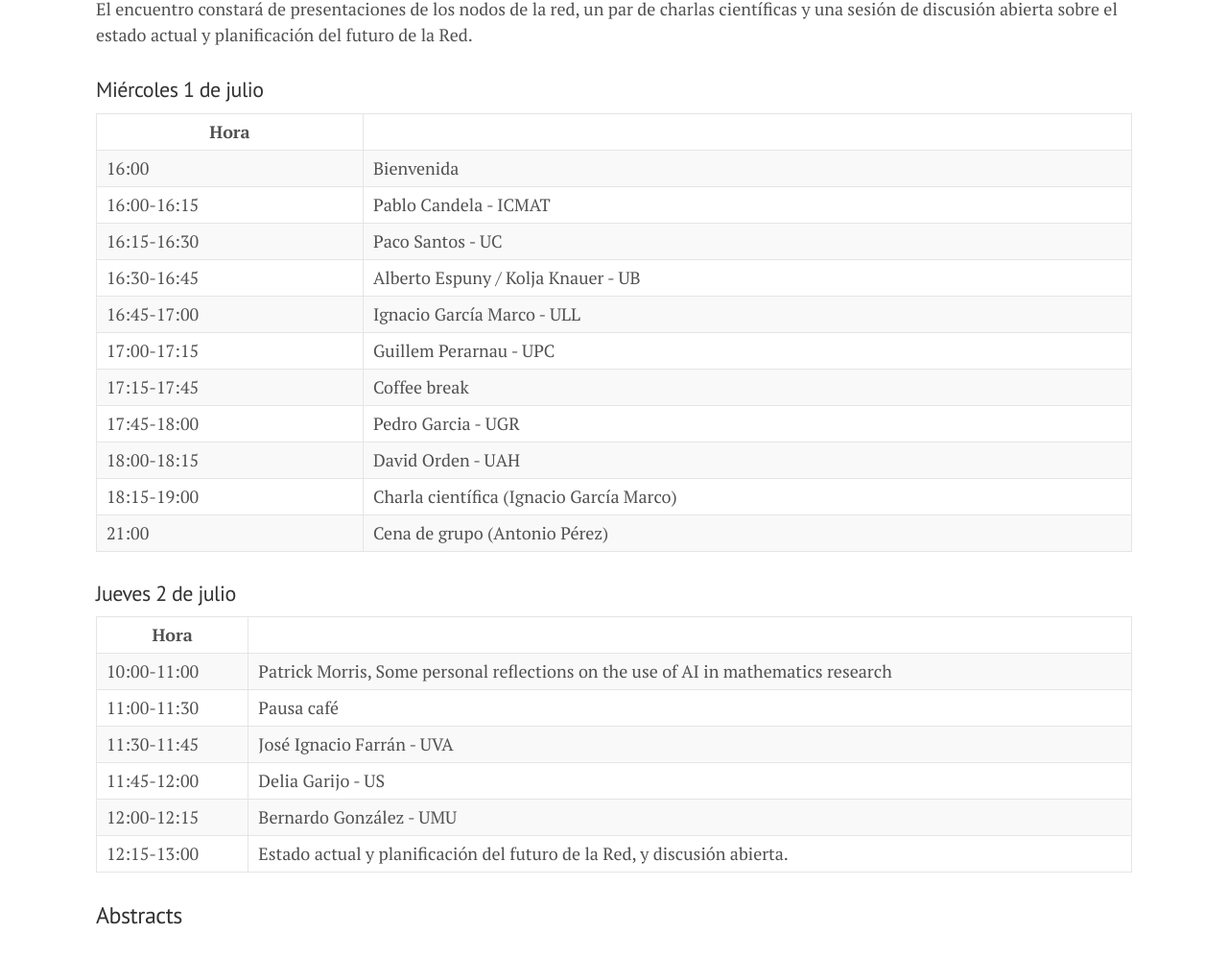
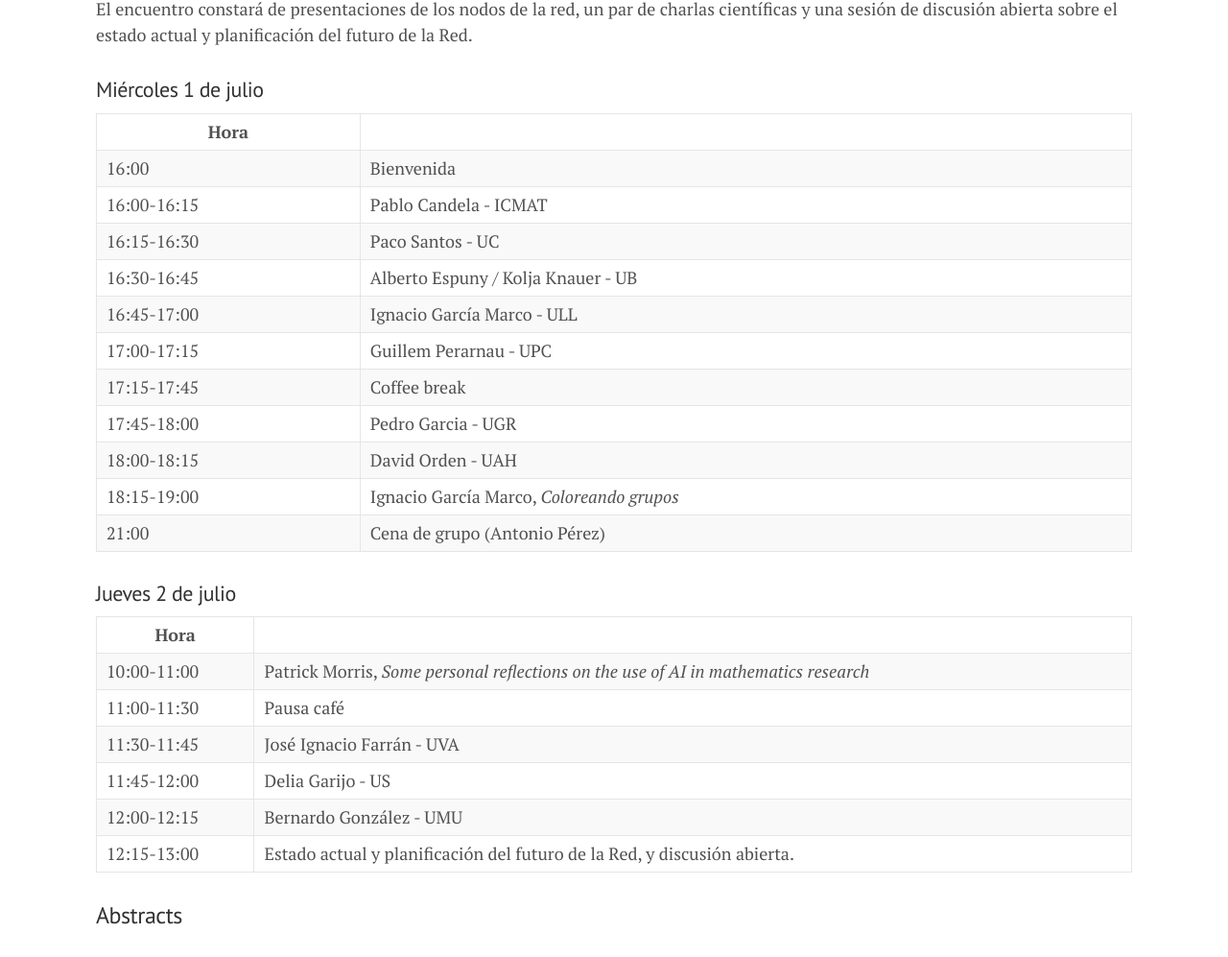
Before and after one commit to dam-network/dam-network.github.io, a Jekyll site: the page built from activities-dm/jornada-mad-2026/jornada-dma-2026.md, in a window 1280 px wide. Shown: the part 324-1321 px from the top of the page at 96% size. Built offline with Jekyll 4.4.1, drawn with Linux system fonts in a browser that asks for light colours.

Commit message:
Update jornada-dma-2026.md

```diff
--- a/activities-dm/jornada-mad-2026/jornada-dma-2026.md
+++ b/activities-dm/jornada-mad-2026/jornada-dma-2026.md
@@ -65,14 +65,14 @@ El encuentro constará de presentaciones de los nodos de la red, un par de charl
 |17:15-17:45 | Coffee break |
 |17:45-18:00 | Pedro Garcia - UGR |
 |18:00-18:15 | David Orden - UAH |
-|18:15-19:00 | Charla científica (Ignacio García Marco) |
+|18:15-19:00 | Ignacio García Marco, *Coloreando grupos* |
 | 21:00 | Cena de grupo (Antonio Pérez) |
 
 ### Jueves 2 de julio
 
 | Hora | |
 | -- | --- |
-|10:00-11:00| Patrick Morris, Some personal reflections on the use of AI in mathematics research |
+|10:00-11:00| Patrick Morris, *Some personal reflections on the use of AI in mathematics research* |
 |11:00-11:30 | Pausa café |
 |11:30-11:45|José Ignacio Farrán - UVA |
 |11:45-12:00 | Delia Garijo - US |
```
